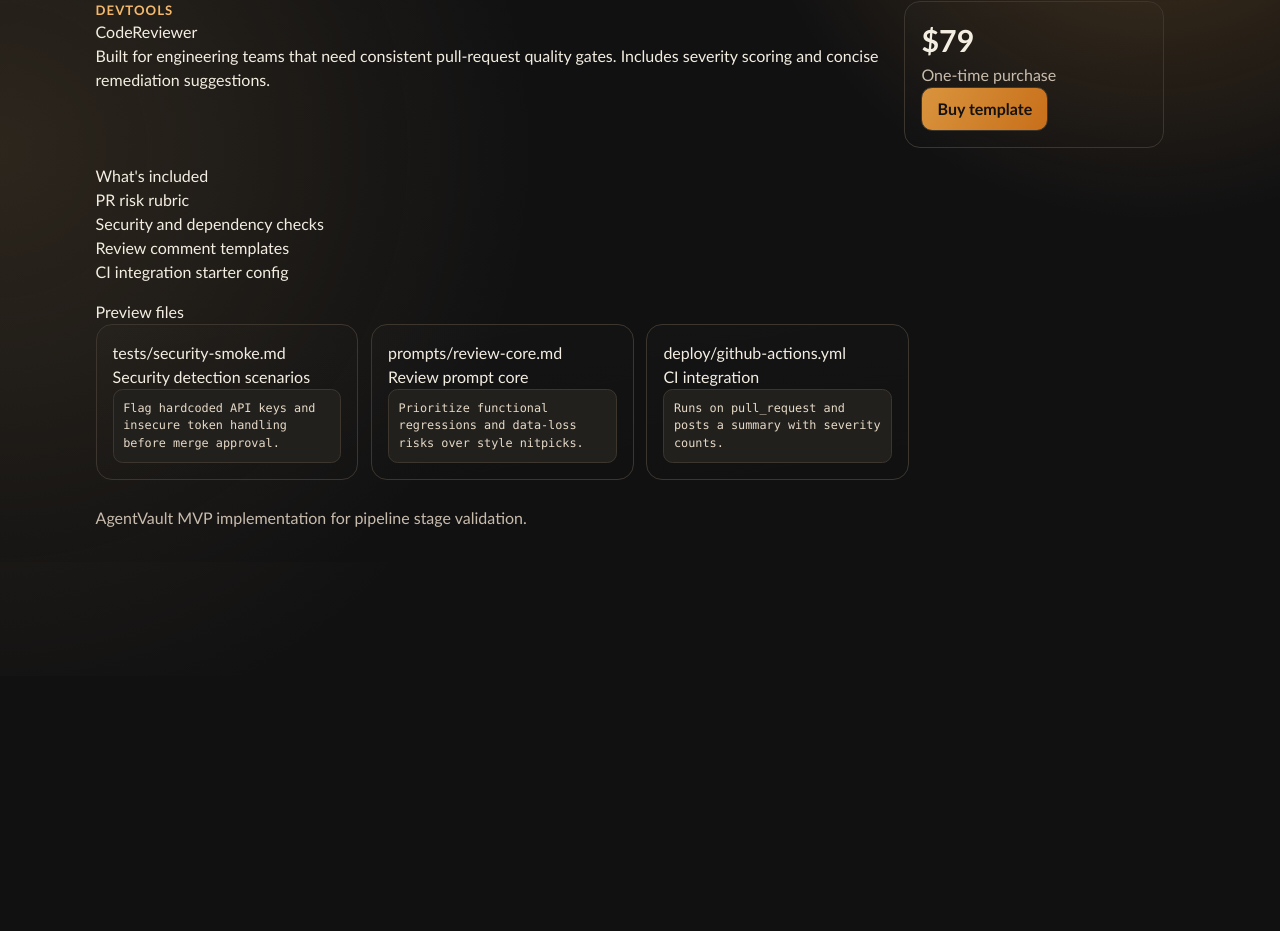
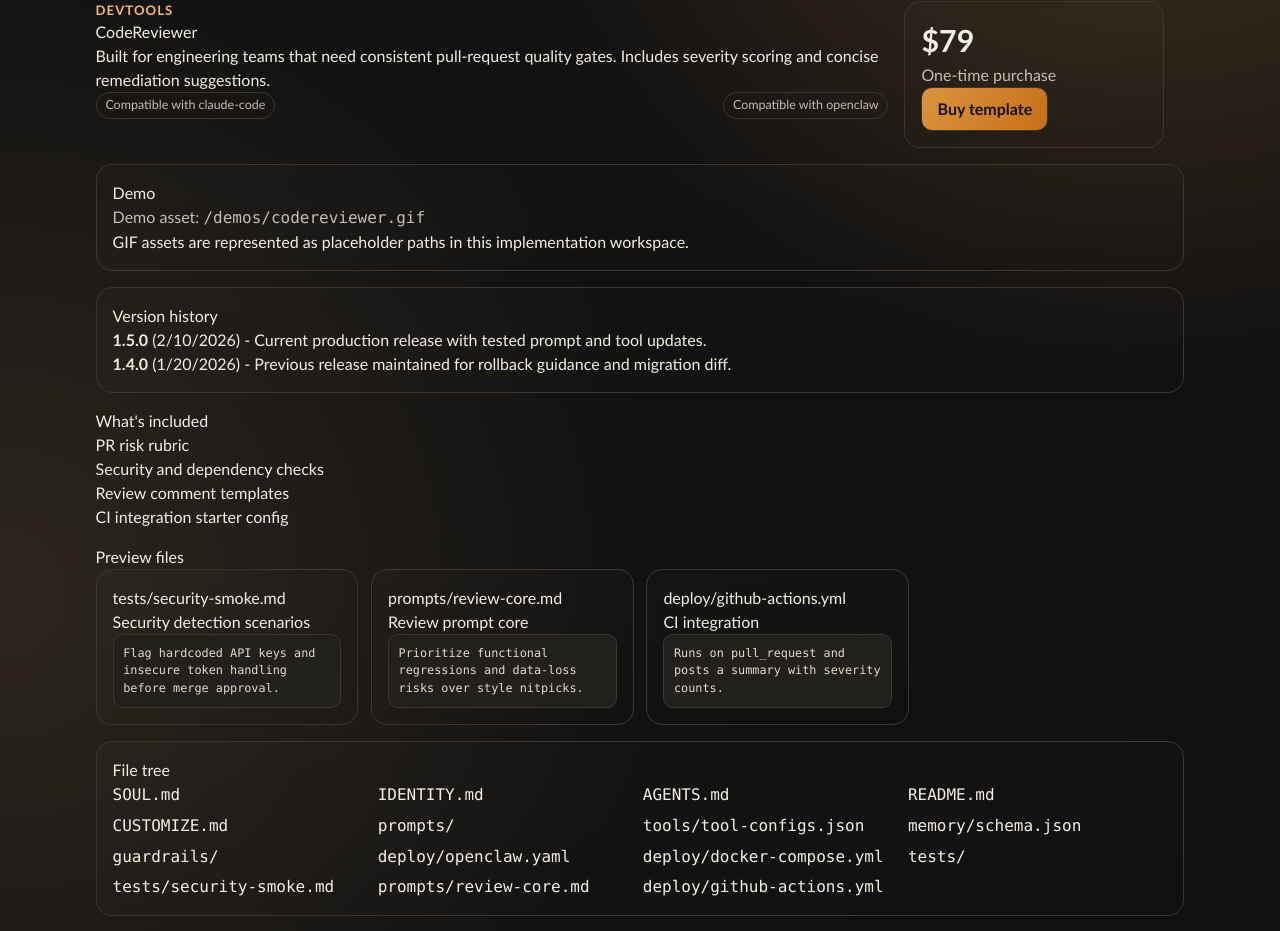
Before and after one commit to Kopi-Koubou/ai-agent-templates, a Next.js app: page /templates/codereviewer in a window 1280 px wide. Shown: the part 124-1055 px from the top of the page. Before the commit the page ends 800 px from the top, so only its background shows below. Built offline with nearby package versions, Linux system fonts and the light colour scheme.

Commit message:
feat: expand template previews and catalog sort options

```diff
--- /dev/null
+++ b/src/app/api/templates/[slug]/preview/route.ts
@@ -0,0 +1,25 @@
+import { NextResponse } from "next/server";
+
+import { getTemplateBySlug } from "@/lib/catalog";
+import { buildTemplatePreview } from "@/lib/template-preview";
+
+interface Context {
+  params: Promise<{ slug: string }>;
+}
+
+export async function GET(
+  _request: Request,
+  context: Context
+): Promise<Response> {
+  const { slug } = await context.params;
+  const template = getTemplateBySlug(slug);
+
+  if (!template) {
+    return NextResponse.json({ error: "Template not found" }, { status: 404 });
+  }
+
+  return NextResponse.json({
+    templateSlug: template.slug,
+    preview: buildTemplatePreview(template)
+  });
+}
--- /dev/null
+++ b/src/app/api/templates/[slug]/starter/route.ts
@@ -0,0 +1,38 @@
+import { NextResponse } from "next/server";
+
+import { getTemplateBySlug } from "@/lib/catalog";
+import { isStarterTemplateAvailable } from "@/lib/template-preview";
+
+interface Context {
+  params: Promise<{ slug: string }>;
+}
+
+export async function GET(
+  _request: Request,
+  context: Context
+): Promise<Response> {
+  const { slug } = await context.params;
+  const template = getTemplateBySlug(slug);
+
+  if (!template) {
+    return NextResponse.json({ error: "Template not found" }, { status: 404 });
+  }
+
+  if (!isStarterTemplateAvailable(template.slug)) {
+    return NextResponse.json(
+      { error: "Free starter is not available for this template" },
+      { status: 404 }
+    );
+  }
+
+  return NextResponse.json({
+    template: template.title,
+    templateSlug: template.slug,
+    starterPackagePath: `/downloads/${template.slug}-starter.zip`,
+    limitations: [
+      "Includes starter prompt set and baseline tool config",
+      "Omits premium test suite and deployment package",
+      "For evaluation and local setup only"
+    ]
+  });
+}
--- a/src/app/globals.css
+++ b/src/app/globals.css
@@ -77,7 +77,9 @@
 .template-card,
 .price-panel,
 .preview-card,
-.checkout-panel {
+.checkout-panel,
+.detail-panel,
+.dashboard-panel {
   border: 1px solid var(--outline);
   border-radius: 1rem;
   background: linear-gradient(170deg, rgba(255, 255, 255, 0.01), rgba(255, 255, 255, 0));
@@ -271,7 +273,8 @@
   grid-template-columns: repeat(auto-fill, minmax(250px, 1fr));
 }
 
-.preview-card pre {
+.preview-card pre,
+.detail-panel pre {
   background: color-mix(in srgb, var(--bg-soft) 90%, black);
   border: 1px solid var(--outline);
   border-radius: 0.6rem;
@@ -282,6 +285,15 @@
   overflow-x: auto;
   padding: 0.6rem;
   white-space: pre-wrap;
+}
+
+.file-tree-list {
+  display: grid;
+  gap: 0.35rem;
+  grid-template-columns: repeat(auto-fit, minmax(220px, 1fr));
+  list-style: none;
+  margin: 0;
+  padding: 0;
 }
 
 .checkout-panel {
--- a/src/app/page.tsx
+++ b/src/app/page.tsx
@@ -2,9 +2,13 @@
 
 import { TemplateCard } from "@/components/template-card";
 import { templates } from "@/data/templates";
+import { isStarterTemplateAvailable } from "@/lib/template-preview";
 
 export default function HomePage() {
   const featuredTemplates = templates.filter((template) => template.featured).slice(0, 4);
+  const freeStarterCount = templates.filter((template) =>
+    isStarterTemplateAvailable(template.slug)
+  ).length;
 
   return (
     <section className="home-grid">
@@ -31,6 +35,7 @@
           <li>8 templates across support, content, data, and devtools</li>
           <li>Frameworks: Claude Code, OpenClaw, LangGraph, CrewAI</li>
           <li>Preview files and tested setup guides included</li>
+          <li>{freeStarterCount} templates include a free starter package</li>
         </ul>
       </div>
 
--- a/src/app/templates/[slug]/page.tsx
+++ b/src/app/templates/[slug]/page.tsx
@@ -3,6 +3,7 @@
 
 import { getTemplateBySlug } from "@/lib/catalog";
 import { formatCurrency } from "@/lib/format";
+import { buildTemplatePreview } from "@/lib/template-preview";
 
 interface TemplateDetailPageProps {
   params: Promise<{ slug: string }>;
@@ -18,6 +19,8 @@
     notFound();
   }
 
+  const preview = buildTemplatePreview(template);
+
   return (
     <article className="template-detail">
       <Link href="/templates" className="inline-link">
@@ -29,6 +32,13 @@
           <p className="eyebrow">{template.category}</p>
           <h1>{template.title}</h1>
           <p>{template.longDescription}</p>
+          <div className="framework-row">
+            {template.frameworks.map((framework) => (
+              <span key={framework} className="framework-tag">
+                Compatible with {framework}
+              </span>
+            ))}
+          </div>
         </div>
         <aside className="price-panel">
           <p className="price">{formatCurrency(template.priceCents)}</p>
@@ -36,8 +46,35 @@
           <Link href="/checkout" className="btn-primary">
             Buy template
           </Link>
+          {preview.starterAvailable ? (
+            <Link href={`/api/templates/${template.slug}/starter`} className="btn-ghost">
+              Get free starter
+            </Link>
+          ) : null}
         </aside>
       </header>
+
+      <section className="detail-panel">
+        <h2>Demo</h2>
+        <p className="muted">
+          Demo asset: <code>{preview.demoAssetUrl}</code>
+        </p>
+        <p>
+          GIF assets are represented as placeholder paths in this implementation workspace.
+        </p>
+      </section>
+
+      <section className="detail-panel">
+        <h2>Version history</h2>
+        <ul>
+          {preview.versionHistory.map((entry) => (
+            <li key={entry.version}>
+              <strong>{entry.version}</strong> (
+              {new Date(entry.releasedAt).toLocaleDateString()}) - {entry.notes}
+            </li>
+          ))}
+        </ul>
+      </section>
 
       <section>
         <h2>What&apos;s included</h2>
@@ -60,6 +97,27 @@
           ))}
         </div>
       </section>
+
+      <section className="detail-panel">
+        <h2>File tree</h2>
+        <ul className="file-tree-list">
+          {preview.fileTree.map((path) => (
+            <li key={path}>
+              <code>{path}</code>
+            </li>
+          ))}
+        </ul>
+      </section>
+
+      <section className="detail-panel">
+        <h2>README preview</h2>
+        <pre>{preview.readmePreview}</pre>
+      </section>
+
+      <section className="detail-panel">
+        <h2>CUSTOMIZE preview</h2>
+        <pre>{preview.customizePreview}</pre>
+      </section>
     </article>
   );
 }
--- a/src/app/templates/page.tsx
+++ b/src/app/templates/page.tsx
@@ -73,6 +73,8 @@
           Sort
           <select name="sort" defaultValue={resolvedSearchParams.sort?.toString() ?? "featured"}>
             <option value="featured">Featured</option>
+            <option value="newest">Newest</option>
+            <option value="popular">Most Popular</option>
             <option value="price-asc">Price: Low to High</option>
             <option value="price-desc">Price: High to Low</option>
             <option value="rating-desc">Top Rated</option>
--- a/src/components/template-card.tsx
+++ b/src/components/template-card.tsx
@@ -1,6 +1,7 @@
 import Link from "next/link";
 
 import { formatCurrency } from "@/lib/format";
+import { isStarterTemplateAvailable } from "@/lib/template-preview";
 import { Template } from "@/lib/types";
 
 interface TemplateCardProps {
@@ -8,11 +9,14 @@
 }
 
 export function TemplateCard({ template }: TemplateCardProps) {
+  const starterAvailable = isStarterTemplateAvailable(template.slug);
+
   return (
     <article className="template-card">
       <div className="template-card-header">
         <span className="pill pill-category">{template.category}</span>
         <span className="pill">{template.complexity}</span>
+        {starterAvailable ? <span className="pill">Free starter</span> : null}
       </div>
 
       <h3>{template.title}</h3>
--- a/src/data/templates.ts
+++ b/src/data/templates.ts
@@ -13,6 +13,7 @@
     frameworks: ["claude-code", "openclaw"],
     complexity: "intermediate",
     priceCents: 9900,
+    publishedAt: "2026-02-01T00:00:00.000Z",
     rating: 4.8,
     reviewCount: 41,
     version: "1.2.0",
@@ -54,6 +55,7 @@
     frameworks: ["claude-code", "openclaw"],
     complexity: "intermediate",
     priceCents: 7900,
+    publishedAt: "2026-01-23T00:00:00.000Z",
     rating: 4.6,
     reviewCount: 19,
     version: "1.0.3",
@@ -95,6 +97,7 @@
     frameworks: ["claude-code", "langgraph"],
     complexity: "advanced",
     priceCents: 14900,
+    publishedAt: "2026-02-08T00:00:00.000Z",
     rating: 4.9,
     reviewCount: 58,
     version: "2.1.0",
@@ -136,6 +139,7 @@
     frameworks: ["claude-code", "openclaw"],
     complexity: "intermediate",
     priceCents: 7900,
+    publishedAt: "2026-01-28T00:00:00.000Z",
     rating: 4.5,
     reviewCount: 24,
     version: "1.4.2",
@@ -177,6 +181,7 @@
     frameworks: ["claude-code", "openclaw", "crewai"],
     complexity: "intermediate",
     priceCents: 9900,
+    publishedAt: "2026-02-05T00:00:00.000Z",
     rating: 4.7,
     reviewCount: 36,
     version: "1.3.1",
@@ -218,6 +223,7 @@
     frameworks: ["langgraph", "crewai", "openclaw"],
     complexity: "advanced",
     priceCents: 12900,
+    publishedAt: "2026-01-26T00:00:00.000Z",
     rating: 4.7,
     reviewCount: 29,
     version: "1.1.0",
@@ -259,6 +265,7 @@
     frameworks: ["claude-code", "openclaw"],
     complexity: "intermediate",
     priceCents: 7900,
+    publishedAt: "2026-02-10T00:00:00.000Z",
     rating: 4.6,
     reviewCount: 33,
     version: "1.5.0",
@@ -300,6 +307,7 @@
     frameworks: ["claude-code", "langgraph"],
     complexity: "intermediate",
     priceCents: 7900,
+    publishedAt: "2026-01-20T00:00:00.000Z",
     rating: 4.4,
     reviewCount: 17,
     version: "1.0.0",
--- /dev/null
+++ b/src/lib/template-preview.ts
@@ -0,0 +1,125 @@
+import { Template } from "@/lib/types";
+
+const STARTER_TEMPLATE_SLUGS = new Set(["supportbot-pro", "docgenerator"]);
+
+export interface TemplateVersionEntry {
+  version: string;
+  releasedAt: string;
+  notes: string;
+}
+
+export interface TemplatePreviewContent {
+  demoAssetType: "gif";
+  demoAssetUrl: string;
+  fileTree: string[];
+  readmePreview: string;
+  customizePreview: string;
+  versionHistory: TemplateVersionEntry[];
+  starterAvailable: boolean;
+}
+
+function getPreviousVersion(version: string): string {
+  const [majorRaw, minorRaw, patchRaw] = version.split(".").map(Number);
+  const major = Number.isFinite(majorRaw) ? majorRaw : 1;
+  const minor = Number.isFinite(minorRaw) ? minorRaw : 0;
+  const patch = Number.isFinite(patchRaw) ? patchRaw : 0;
+
+  if (patch > 0) {
+    return `${major}.${minor}.${patch - 1}`;
+  }
+
+  if (minor > 0) {
+    return `${major}.${minor - 1}.0`;
+  }
+
+  return `${Math.max(major - 1, 0)}.0.0`;
+}
+
+function getVersionHistory(template: Template): TemplateVersionEntry[] {
+  const currentReleasedAt = Date.parse(template.publishedAt);
+  const previousReleasedAt = Number.isNaN(currentReleasedAt)
+    ? new Date().toISOString()
+    : new Date(currentReleasedAt - 21 * 24 * 60 * 60 * 1000).toISOString();
+
+  return [
+    {
+      version: template.version,
+      releasedAt: template.publishedAt,
+      notes: "Current production release with tested prompt and tool updates."
+    },
+    {
+      version: getPreviousVersion(template.version),
+      releasedAt: previousReleasedAt,
+      notes: "Previous release maintained for rollback guidance and migration diff."
+    }
+  ];
+}
+
+function buildReadmePreview(template: Template): string {
+  return [
+    `# ${template.title}`,
+    "",
+    template.longDescription,
+    "",
+    "## Included",
+    ...template.includes.map((item) => `- ${item}`),
+    "",
+    "## Compatible Frameworks",
+    ...template.frameworks.map((framework) => `- ${framework}`),
+    "",
+    "## Version",
+    `${template.version} (${new Date(template.publishedAt).toLocaleDateString("en-US")})`
+  ].join("\n");
+}
+
+function buildCustomizePreview(template: Template): string {
+  return [
+    "# CUSTOMIZE.md",
+    "",
+    "1. Define your environment and target user profile before editing prompts.",
+    "2. Map tool credentials and connection ids in `tools/tool-configs.json`.",
+    "3. Update guardrails to reflect your compliance and escalation policy.",
+    "4. Run test scenarios under `tests/` before enabling autonomous actions.",
+    "",
+    `Recommended starting point for ${template.title}:`,
+    `- Complexity: ${template.complexity}`,
+    `- Category: ${template.category}`,
+    `- Price tier: $${Math.round(template.priceCents / 100)}`
+  ].join("\n");
+}
+
+function buildFileTree(template: Template): string[] {
+  const coreFiles = [
+    "SOUL.md",
+    "IDENTITY.md",
+    "AGENTS.md",
+    "README.md",
+    "CUSTOMIZE.md",
+    "prompts/",
+    "tools/tool-configs.json",
+    "memory/schema.json",
+    "guardrails/",
+    "deploy/openclaw.yaml",
+    "deploy/docker-compose.yml",
+    "tests/"
+  ];
+
+  const previewPaths = template.previewFiles.map((file) => file.path);
+  return Array.from(new Set([...coreFiles, ...previewPaths]));
+}
+
+export function isStarterTemplateAvailable(templateSlug: string): boolean {
+  return STARTER_TEMPLATE_SLUGS.has(templateSlug);
+}
+
+export function buildTemplatePreview(template: Template): TemplatePreviewContent {
+  return {
+    demoAssetType: "gif",
+    demoAssetUrl: `/demos/${template.slug}.gif`,
+    fileTree: buildFileTree(template),
+    readmePreview: buildReadmePreview(template),
+    customizePreview: buildCustomizePreview(template),
+    versionHistory: getVersionHistory(template),
+    starterAvailable: isStarterTemplateAvailable(template.slug)
+  };
+}
--- a/src/lib/types.ts
+++ b/src/lib/types.ts
@@ -12,7 +12,9 @@
   | "featured"
   | "price-asc"
   | "price-desc"
-  | "rating-desc";
+  | "rating-desc"
+  | "newest"
+  | "popular";
 
 export interface PreviewFile {
   path: string;
@@ -30,6 +32,7 @@
   frameworks: TemplateFramework[];
   complexity: Complexity;
   priceCents: number;
+  publishedAt: string;
   rating: number;
   reviewCount: number;
   version: string;
```
Also changed, not shown: src/lib/catalog.ts (+20 -1 lines), 2 other files (tests, documents, lock files or other folders).
